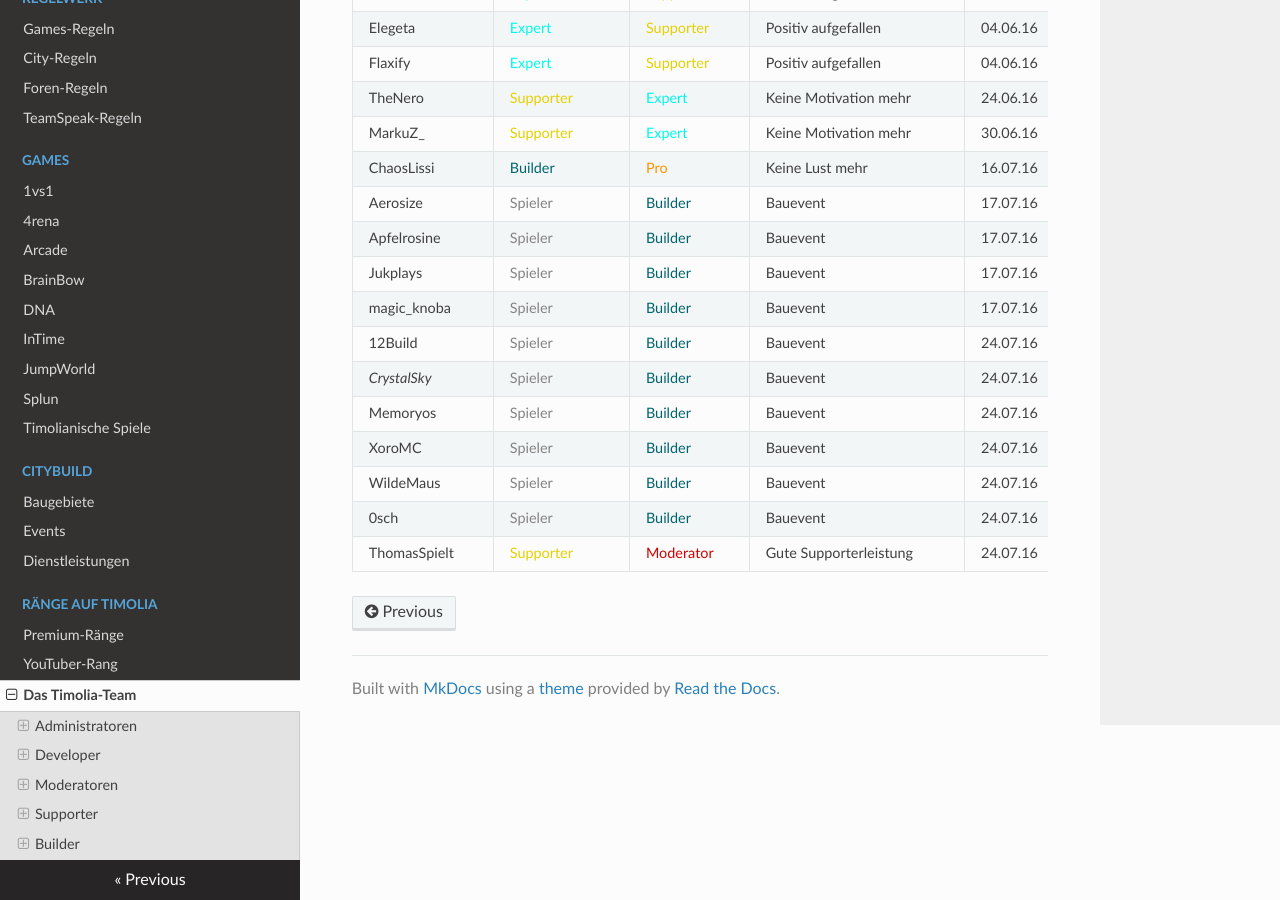
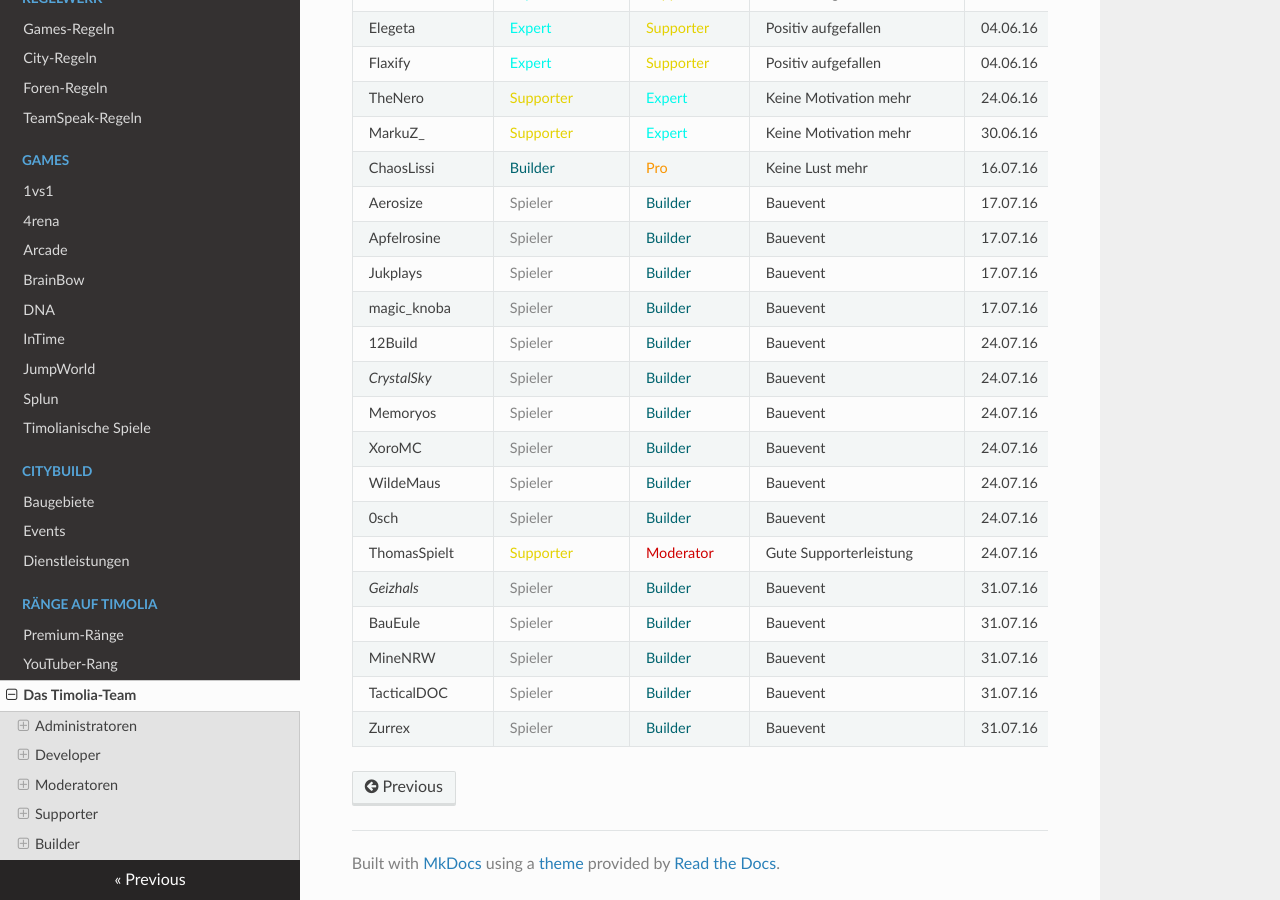
Before and after one commit to TimoliaDE/HowTo, an MkDocs documentation site: the page built from docs/ranks/team.md, in a window 1280 px wide and 900 px high, scrolled down 18460 px. Built offline with MkDocs 1.6.1, drawn with Linux system fonts in a browser that asks for light colours; nearby versions of some CDN libraries; old or Windows-style settings are respelled for this version of MkDocs.

Commit message:
Team-Wanderung

```diff
--- a/docs/ranks/team.md
+++ b/docs/ranks/team.md
@@ -596,3 +596,8 @@ Hier werden die Aus- und Eintritte, bzw. Befoerderungen und Degradierungen im Te
 |WildeMaus | <span style="color:#848484">Spieler</span> | <span style="color:#00646F">Builder</span> | Bauevent | 24.07.16 |
 |0sch | <span style="color:#848484">Spieler</span> | <span style="color:#00646F">Builder</span> | Bauevent | 24.07.16 |
 |ThomasSpielt | <span style="color:#E4D100">Supporter</span> | <span style="color:#CF0101">Moderator</span> | Gute Supporterleistung | 24.07.16 |
+|_Geizhals_ | <span style="color:#848484">Spieler</span> | <span style="color:#00646F">Builder</span> | Bauevent | 31.07.16 |
+|BauEule | <span style="color:#848484">Spieler</span> | <span style="color:#00646F">Builder</span> | Bauevent | 31.07.16 |
+|MineNRW | <span style="color:#848484">Spieler</span> | <span style="color:#00646F">Builder</span> | Bauevent | 31.07.16 |
+|TacticalDOC | <span style="color:#848484">Spieler</span> | <span style="color:#00646F">Builder</span> | Bauevent | 31.07.16 |
+|Zurrex | <span style="color:#848484">Spieler</span> | <span style="color:#00646F">Builder</span> | Bauevent | 31.07.16 |
```
